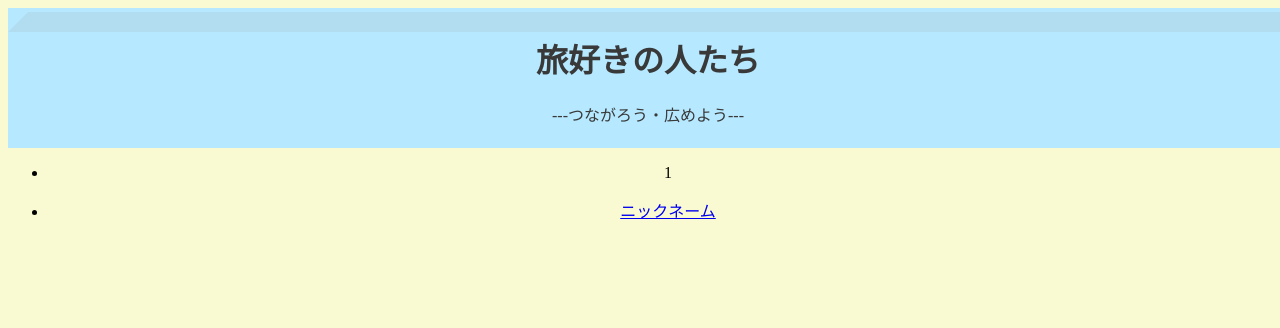
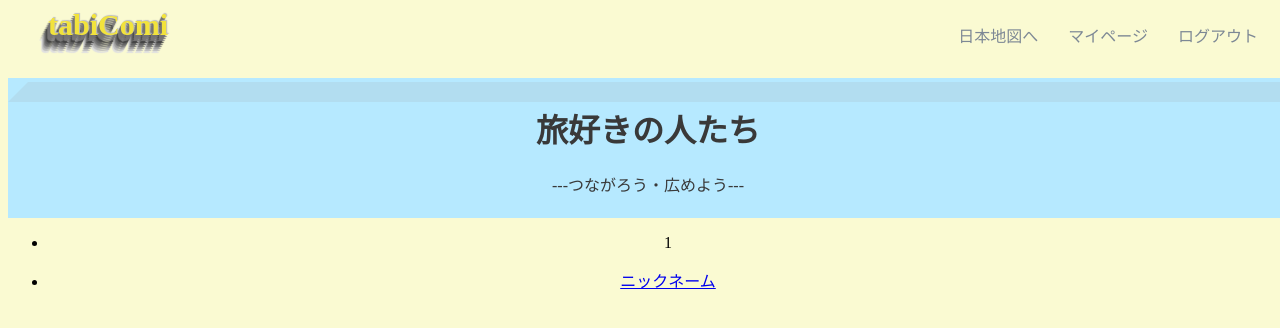
Before and after one commit to Hackathon-F-team/F-team, a Flask app: page /users in a window 1280 px wide. Shown: the top 328 px of the page. Run offline with Flask 2, Linux system fonts and the light colour scheme; the visitor is signed in with stand-in values (Sample User, id 1); data comes from the database, SQL or seed files in the repository.

Commit message:
ヘッダーを追加

```diff
--- a/templates/users.html
+++ b/templates/users.html
@@ -6,11 +6,21 @@
     <title>ユーザーリスト</title>
     <link
       rel="stylesheet"
-      href="../../static/css/user-profile.css"
+      href="../static/css/user-profile.css"
     />
   </head>
 
   <body>
+    <!--ヘッダー-->
+    <div class="header">
+      <ul class="header-list">
+          <li class="applogo">tabiComi</li>
+          <li class="appname"><a href="/">日本地図へ</a></li>
+          <li class="appname"><a href="/my_info/{{uid}}">マイページ</a></li>
+          <li class="appname"><a href="/logout">ログアウト</a></li>
+      </ul>
+    </div>
+
     <div class="main-container channelpage">
       <div class="main-content">
         <div class="channel-title">
```
